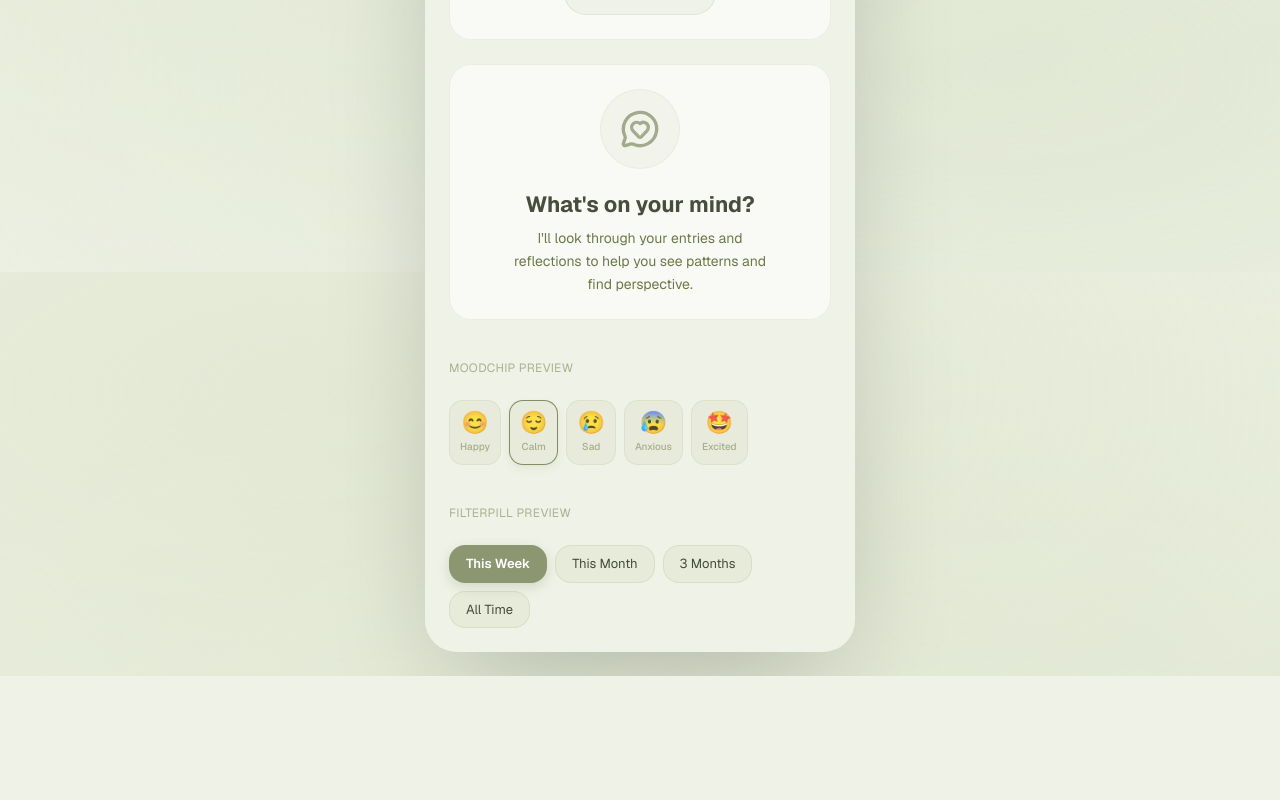
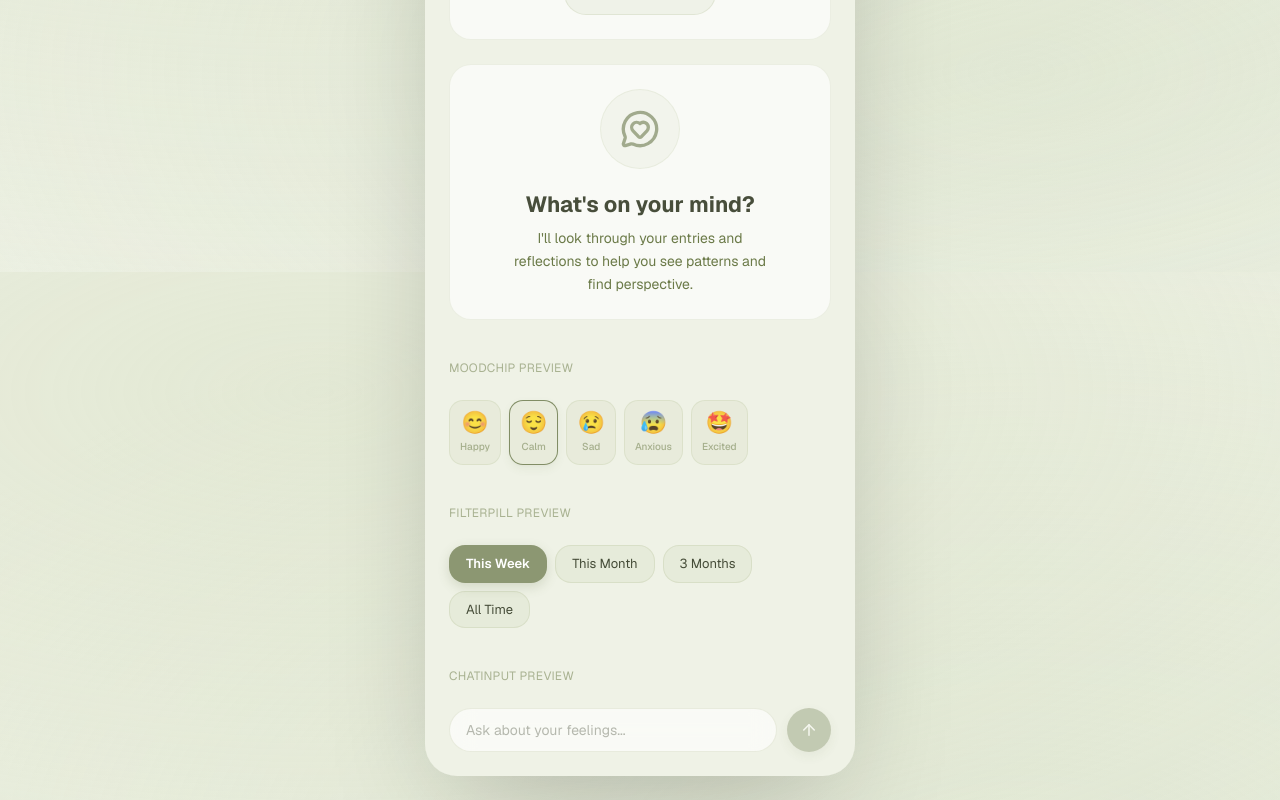
Before and after one commit to dthajal1/dear-me, a Next.js app in the folder dear-me-nextjs/: page /sandbox in a window 1280 px wide. Shown: the part 1328-2128 px from the top of the page. Before the commit the page ends 2004 px from the top, so only its background shows below. Built offline with nearby package versions, Linux system fonts and the light colour scheme.

Commit message:
feat(nextjs): add ChatInput component
Reusable footer input row with glass-surface text field (44 px tall,
22 px radius, backdrop-blur) and a 44×44 rounded-full send button
(primary olive fill, white arrow-up icon). Previewed in /sandbox.

Co-Authored-By: Claude Sonnet 4.6 <noreply@anthropic.com>

```diff
--- a/dear-me-nextjs/app/sandbox/page.tsx
+++ b/dear-me-nextjs/app/sandbox/page.tsx
@@ -5,6 +5,7 @@ import { GlassCard } from "@/components/dear-me/glass-card";
 import { EmptyState } from "@/components/dear-me/empty-state";
 import { MoodChip } from "@/components/dear-me/mood-chip";
 import { FilterPill } from "@/components/dear-me/filter-pill";
+import { ChatInput } from "@/components/dear-me/chat-input";
 import { Bookmark, MessageCircleHeart } from "lucide-react";
 
 export default function Sandbox() {
@@ -138,6 +139,12 @@ export default function Sandbox() {
         <FilterPill label="All Time" />
       </div>
 
+      {/* ── ChatInput preview ── */}
+      <p className="mt-4 text-xs uppercase tracking-wide text-[color:var(--color-muted-foreground)]">
+        ChatInput preview
+      </p>
+      <ChatInput placeholder="Ask about your feelings..." />
+
     </div>
   );
 }
--- /dev/null
+++ b/dear-me-nextjs/components/dear-me/chat-input.tsx
@@ -0,0 +1,79 @@
+"use client";
+
+import { useState, type FormEvent } from "react";
+import { ArrowUp } from "lucide-react";
+import { cn } from "@/lib/utils";
+
+interface ChatInputProps {
+  placeholder?: string;
+  /** Optional submit handler. If omitted, the form does nothing on submit. */
+  onSubmit?: (value: string) => void;
+  className?: string;
+}
+
+/**
+ * Footer input row used in chat/insights screens.
+ * Design spec (nkX5B): input field 44px tall, cornerRadius 22px, backdrop-blur;
+ * send button 44×44 rounded-full, primary olive fill, white arrow-up icon.
+ */
+export function ChatInput({
+  placeholder = "Ask about your feelings...",
+  onSubmit,
+  className,
+}: ChatInputProps) {
+  const [value, setValue] = useState("");
+
+  function handleSubmit(e: FormEvent<HTMLFormElement>) {
+    e.preventDefault();
+    if (!value.trim()) return;
+    onSubmit?.(value);
+    setValue("");
+  }
+
+  return (
+    <form
+      onSubmit={handleSubmit}
+      className={cn("flex items-center gap-2.5", className)}
+    >
+      {/* Input field — glass surface with blur, 44px tall, 22px radius */}
+      <div
+        className={cn(
+          "flex flex-1 items-center",
+          "h-11 rounded-[22px]",
+          "border border-[color:#8A9A5B28]",
+          "bg-white/63 backdrop-blur-[12px]",
+          "px-4",
+        )}
+      >
+        <input
+          type="text"
+          value={value}
+          onChange={(e) => setValue(e.target.value)}
+          placeholder={placeholder}
+          className="
+            min-w-0 flex-1 bg-transparent
+            text-sm text-foreground
+            placeholder:text-[color:#2C331E55]
+            outline-none
+          "
+        />
+      </div>
+
+      {/* Send button — 44×44 rounded-full, primary olive, white icon */}
+      <button
+        type="submit"
+        aria-label="Send"
+        className="
+          flex size-11 shrink-0 items-center justify-center rounded-full
+          bg-[var(--color-primary)] text-white
+          shadow-[var(--shadow-floating)]
+          transition-opacity hover:opacity-90
+          disabled:opacity-40
+        "
+        disabled={!value.trim()}
+      >
+        <ArrowUp className="size-[18px]" />
+      </button>
+    </form>
+  );
+}
```
